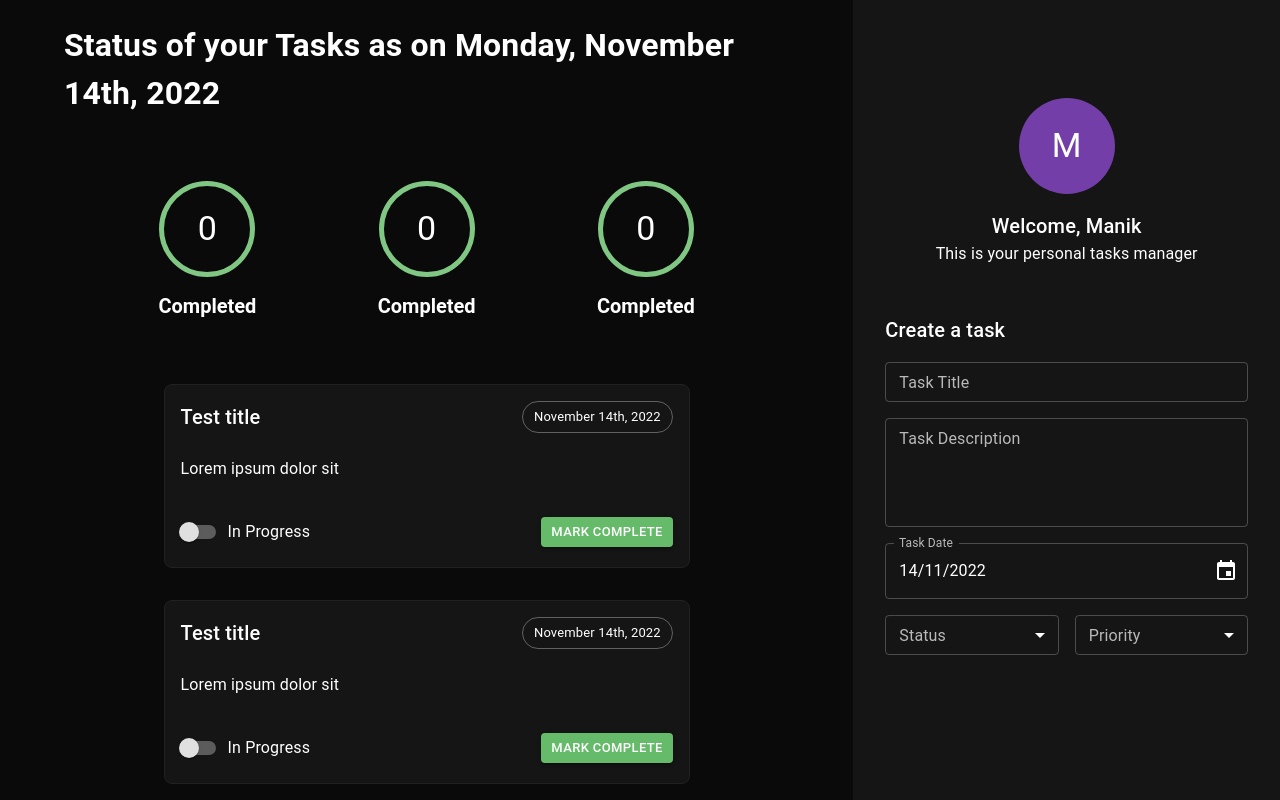
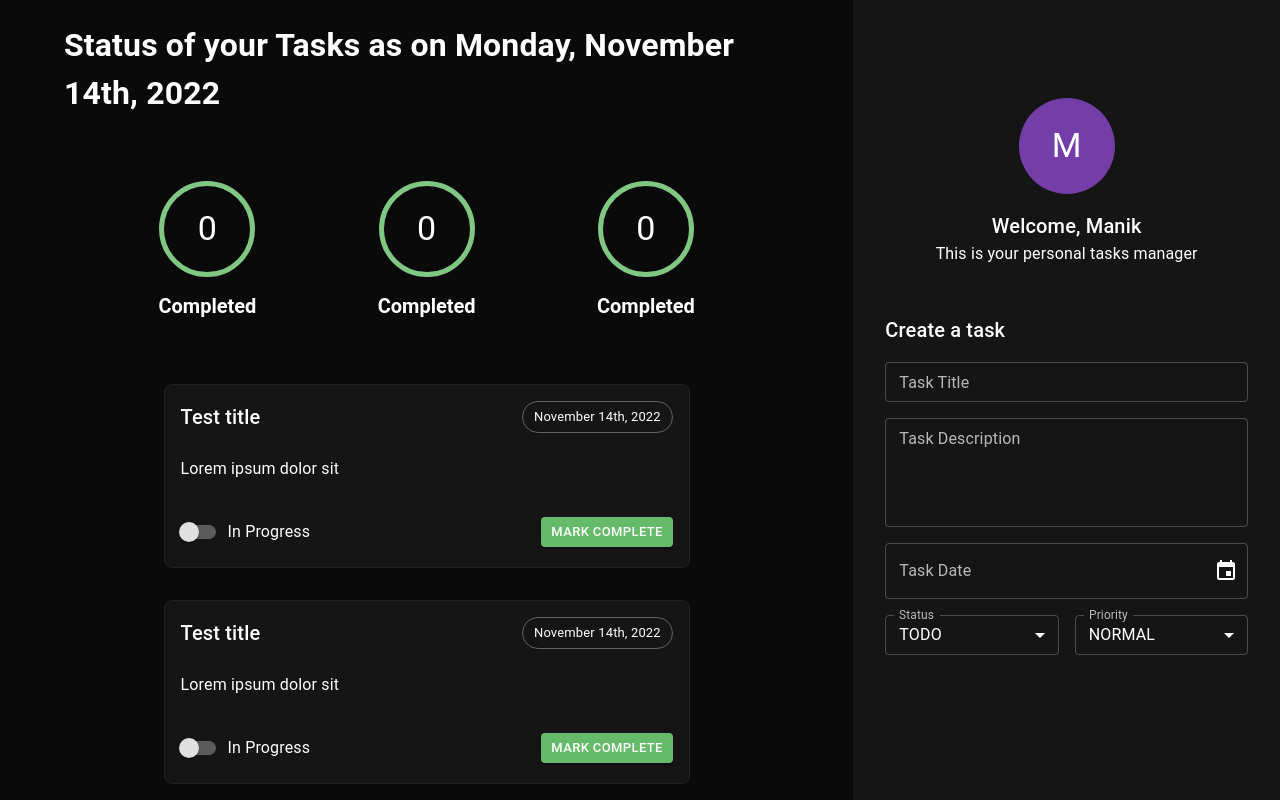
Before and after one commit to solomonakinbiyi/Tasks-Application, a React (Create React App) app: page / in a window 1280 px wide. Shown: the top 800 px of the page. Built offline with nearby package versions, Linux system fonts and the light colour scheme.

Commit message:
connected states with form fields

```diff
--- a/src/components/createtaskform/createTaskForm.tsx
+++ b/src/components/createtaskform/createTaskForm.tsx
@@ -9,11 +9,11 @@ import { Priority } from "./enums/Priority";
 
 export const CreateTaskForm: FC = (): ReactElement => {
   // declare component states
-  const [title, setTitle] = useState<string | undefined>(undefined)
-  const [description, setDescription] = useState<string | undefined>(undefined)
-  const [date, setDate] = useState<Date | null>(null)
-  const [status, setStatus] = useState<string>(Status.todo)
-  const [priority, setPriority] = useState<string>(Priority.normal)
+  const [title, setTitle] = useState<string | undefined>(undefined);
+  const [description, setDescription] = useState<string | undefined>(undefined);
+  const [date, setDate] = useState<Date | null>(null);
+  const [status, setStatus] = useState<string>(Status.todo);
+  const [priority, setPriority] = useState<string>(Priority.normal);
 
   return (
     <Box
@@ -28,13 +28,17 @@ export const CreateTaskForm: FC = (): ReactElement => {
         Create a task
       </Typography>
       <Stack sx={{ width: "100%" }} spacing={2}>
-        <TaskTitleField />
-        <TaskDescriptionField />
-        <TaskDateField />
+        <TaskTitleField onChange={(e) => setTitle(e.target.value)} />
+        <TaskDescriptionField
+          onChange={(e) => setDescription(e.target.value)}
+        />
+        <TaskDateField value={date} onChange={(e) => setDate(date)} />
         <Stack sx={{ width: "100%" }} direction="row" spacing={2}>
           <TaskSelectField
             label="Status"
             name="Status"
+            value={status}
+            onChange={(e) => setStatus(e.target.value as string)}
             items={[
               {
                 value: Status.todo,
@@ -49,6 +53,8 @@ export const CreateTaskForm: FC = (): ReactElement => {
           <TaskSelectField
             label="Priority"
             name="Priority"
+            value={priority}
+            onChange={(e) => setPriority(e.target.value as string)}
             items={[
               {
                 value: Priority.low,
```
